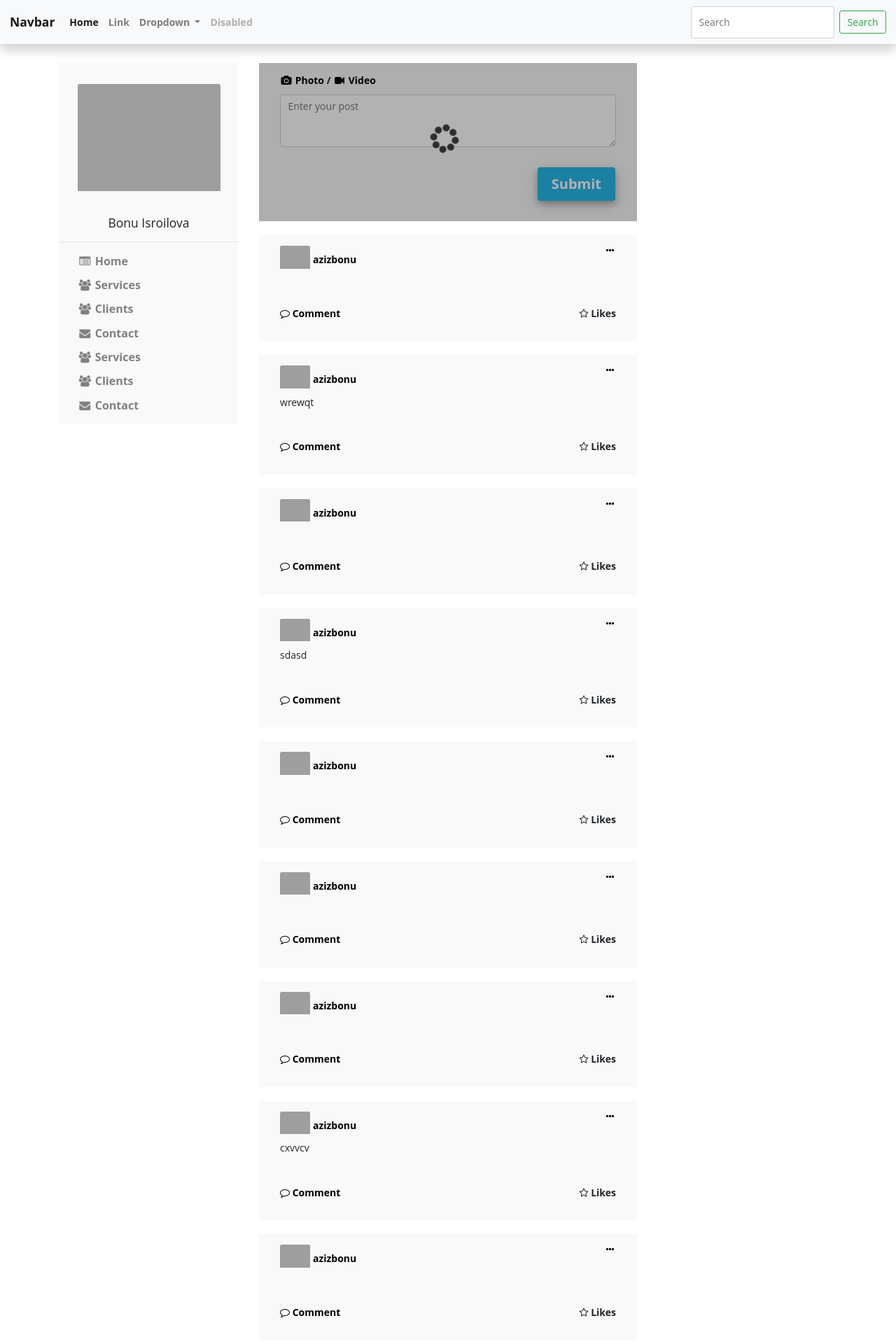
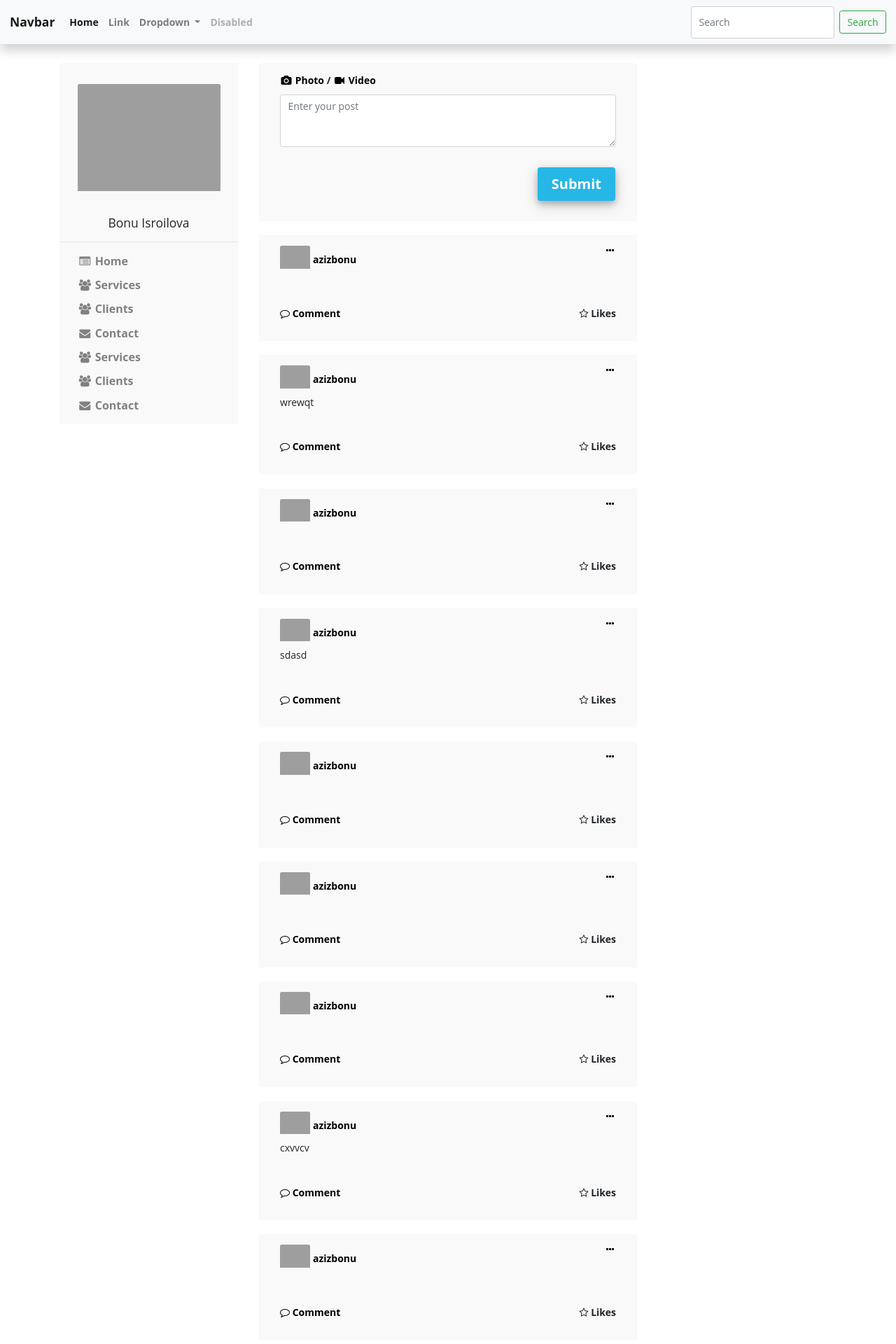
Before and after one commit to izzat1998/FindYourTraining, a Django app: page /userprofile/Admin in a window 1280 px wide. Shown: the top 1920 px of the page at 70% size. Run offline with Django 3.2, Linux system fonts and the light colour scheme; a user stored in the database is signed in; data comes from the database, SQL or seed files in the repository; both versions use the stored data as it was after the commit; some libraries are stand-ins or nearby versions; some web fonts are replaced; grey boxes are pictures that could not be loaded.

Commit message:
User page comments corrected

```diff
--- a/templates/userprofile/user_page.html
+++ b/templates/userprofile/user_page.html
@@ -82,7 +82,7 @@
                                         data-url="{% url 'create_post' %}">Submit
                                 </button>
                             </div>
-                                                        <div class="loading">Loading&#8230;</div>
+{#                                                        <div class="loading">Loading&#8230;</div>#}
                         </div>
                     </form>
                     {#  post comment#}
```
Also changed, not shown: db.sqlite3.
